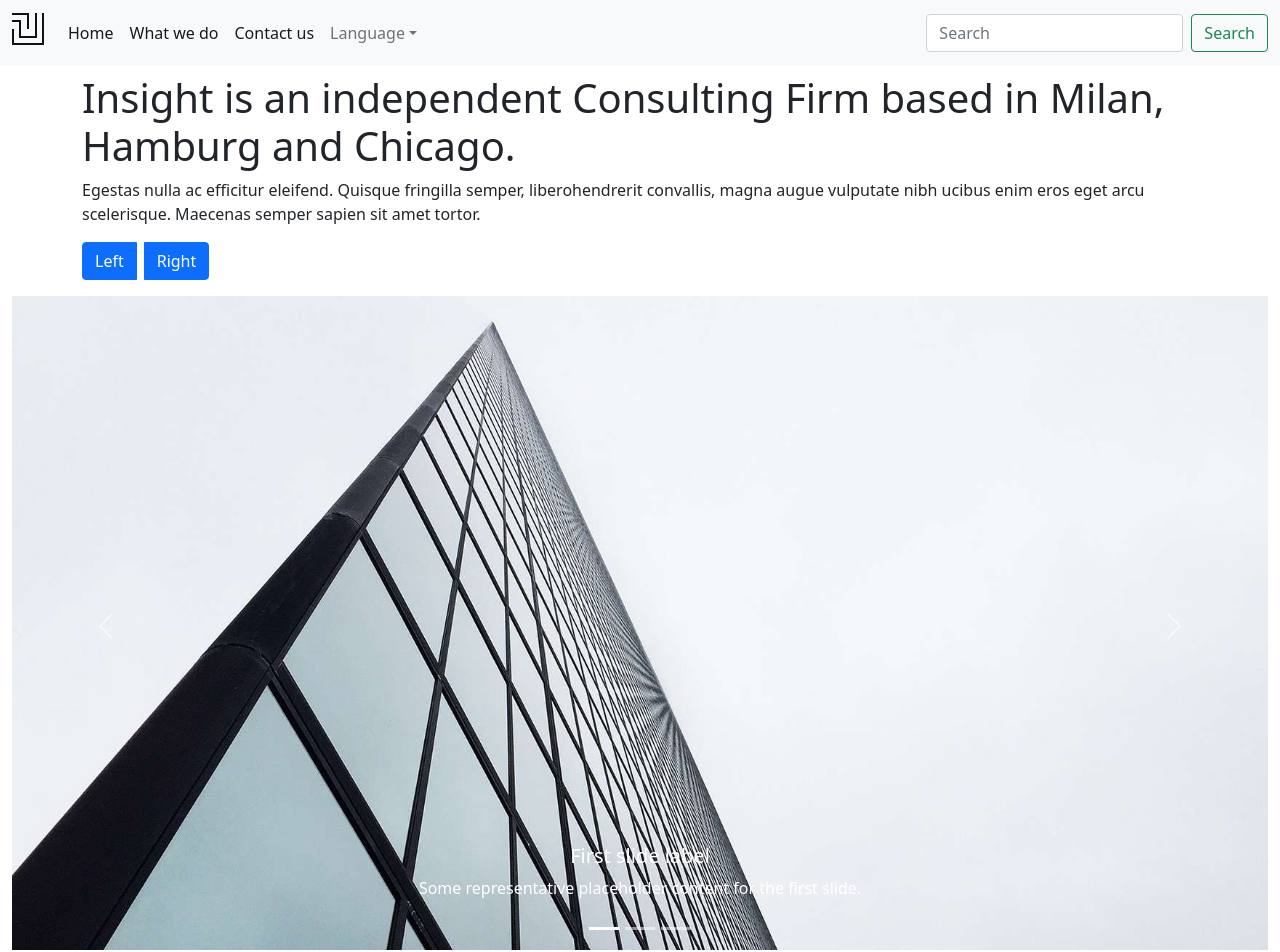
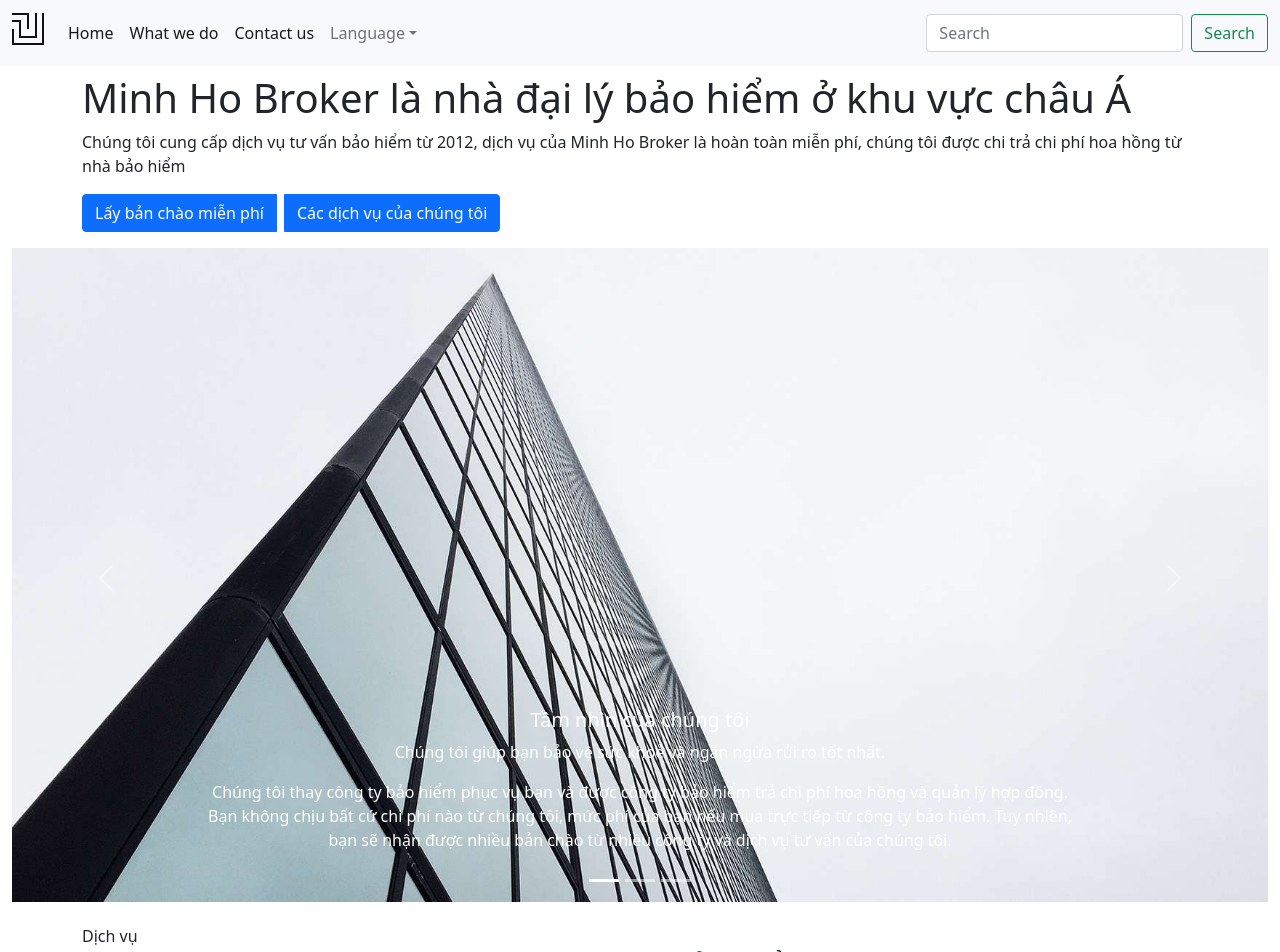
Before and after one commit to toanvan273/my-profile, a Next.js app: page / in a window 1280 px wide. Shown: the top 952 px of the page. Built offline with nearby package versions, Linux system fonts and the light colour scheme.

Commit message:
homal Label

```diff
--- a/components/layout.js
+++ b/components/layout.js
@@ -1,17 +1,20 @@
-import Header from './header'
-import Footer from './footer'
-import Head from 'next/head'
+import Header from "./header";
+import Footer from "./footer";
+import Head from "next/head";
 export default function Layout({ children }) {
     return (
         <>
             <Head>
                 <title>My page title</title>
-        <meta name="viewport" content="initial-scale=1.0, width=device-width" />
-        <script src="https://maps.googleapis.com/maps/api/js?key=YOUR_KEY&callback=myMap"></script>
+                <meta
+                    name="viewport"
+                    content="initial-scale=1.0, width=device-width"
+                />
+                {/* <script src="https://maps.googleapis.com/maps/api/js?key=YOUR_KEY&callback=myMap"></script> */}
             </Head>
             <Header />
             <main>{children}</main>
             <Footer />
         </>
-  )
+    );
 }
--- a/labels/HomeLabel.js
+++ b/labels/HomeLabel.js
@@ -1,4 +1,6 @@
-export const homeLabel = (lang) => {};
+export const homeLabel = (lang) => {
+    return keyMap[lang];
+};
 
 const keyMap = {
     en: {
--- a/next.config.js
+++ b/next.config.js
@@ -1,7 +1,7 @@
 module.exports = {
-  reactStrictMode: true,
-  i18n: {
-    locales: ['vi','en', 'jp'],
-    defaultLocale: 'vi',
-  },
-}
+    reactStrictMode: true,
+    i18n: {
+        locales: ["vi", "en"],
+        defaultLocale: "vi"
+    }
+};
--- a/package.json
+++ b/package.json
@@ -17,6 +17,7 @@
     "styled-components": "^5.3.0"
   },
   "devDependencies": {
+    "babel-plugin-styled-components": "^1.13.2",
     "eslint": "7.31.0",
     "eslint-config-next": "11.0.1"
   }
--- /dev/null
+++ b/pages/_document.js
@@ -0,0 +1,35 @@
+import Document, { Head, Main, NextScript } from "next/document";
+import { ServerStyleSheet } from "styled-components";
+
+export default class MyDocument extends Document {
+    static getInitialProps({ renderPage }) {
+        // Step 1: Tạo một instance của ServerStykeSheet
+        const sheet = new ServerStyleSheet();
+
+        // Step 2: Nhận các styles từ component Page
+        const page = renderPage(
+            (App) => (props) => sheet.collectStyles(<App {...props} />)
+        );
+
+        // Step 3:Trình bày các css ra một thẻ <style />
+        const styleTags = sheet.getStyleElement();
+
+        return { ...page, styleTags };
+    }
+
+    render() {
+        return (
+            <html>
+                <Head>
+                    <title>My page</title>
+                    {/* Step 5: import thẻ style vào head của html server trả về  */}
+                    {this.props.styleTags}
+                </Head>
+                <body>
+                    <Main />
+                    <NextScript />
+                </body>
+            </html>
+        );
+    }
+}
--- a/pages/index.js
+++ b/pages/index.js
@@ -12,6 +12,9 @@
 
 import bgwrap1 from "../statics/img/bgwrap-1.png";
 import bgwrap2 from "../statics/img/bgwrap-2.png";
+import { homeLabel } from "../labels/HomeLabel";
+
+import { useRouter } from "next/dist/client/router";
 
 const Bound = styled.div`
     .session-5 {
@@ -22,7 +25,10 @@
         }
     }
 `;
-export default function Home() {
+export default function Home(props) {
+    const router = useRouter();
+    const { locale } = router;
+    console.log(homeLabel(locale));
     return (
         <Bound>
             <Head>
@@ -35,27 +41,19 @@
             </Head>
             <div className="session-1 mt-2">
                 <div className="container">
-                    <h1>
-                        Insight is an independent Consulting Firm based in
-                        Milan, Hamburg and Chicago.
-                    </h1>
-                    <p>
-                        Egestas nulla ac efficitur eleifend. Quisque fringilla
-                        semper, liberohendrerit convallis, magna augue vulputate
-                        nibh ucibus enim eros eget arcu scelerisque. Maecenas
-                        semper sapien sit amet tortor.
-                    </p>
+                    <h1>{homeLabel(locale).Introduce.title}</h1>
+                    <p>{homeLabel(locale).Introduce.content}</p>
                     <div
                         className="btn-group gap-2"
                         role="group"
                         aria-label="Basic example"
                     >
                         <button type="button" className="btn btn-primary">
-                            Left
+                            {homeLabel(locale).Introduce.btnBook}
                         </button>
 
-                        <button type="button" class="btn btn-primary">
-                            Right
+                        <button type="button" className="btn btn-primary">
+                            {homeLabel(locale).Introduce.btnExplore}
                         </button>
                     </div>
                 </div>
@@ -65,15 +63,15 @@
                 <div className="container-fluid">
                     <div
                         id="carouselExampleCaptions"
-                        class="carousel slide"
+                        className="carousel slide"
                         data-bs-ride="carousel"
                     >
-                        <div class="carousel-indicators">
+                        <div className="carousel-indicators">
                             <button
                                 type="button"
                                 data-bs-target="#carouselExampleCaptions"
                                 data-bs-slide-to="0"
-                                class="active"
+                                className="active"
                                 aria-current="true"
                                 aria-label="Slide 1"
                             ></button>
@@ -98,11 +96,9 @@
                                     className="d-block w-100"
                                 />
                                 <div className="carousel-caption d-none d-md-block">
-                                    <h5>First slide label</h5>
-                                    <p>
-                                        Some representative placeholder content
-                                        for the first slide.
-                                    </p>
+                                    <h5>{homeLabel(locale).Slide1.title}</h5>
+                                    <p>{homeLabel(locale).Slide1.p_1}</p>
+                                    <p>{homeLabel(locale).Slide1.p_2}</p>
                                 </div>
                             </div>
                             <div className="carousel-item">
@@ -113,11 +109,9 @@
                                 />
 
                                 <div className="carousel-caption d-none d-md-block">
-                                    <h5>Second slide label</h5>
-                                    <p>
-                                        Some representative placeholder content
-                                        for the second slide.
-                                    </p>
+                                    <h5>{homeLabel(locale).Slide2.title}</h5>
+                                    <p>{homeLabel(locale).Slide2.p_1}</p>
+                                    <p>{homeLabel(locale).Slide2.p_2}</p>
                                 </div>
                             </div>
                             <div className="carousel-item">
@@ -128,11 +122,9 @@
                                 />
 
                                 <div className="carousel-caption d-none d-md-block">
-                                    <h5>Third slide label</h5>
-                                    <p>
-                                        Some representative placeholder content
-                                        for the third slide.
-                                    </p>
+                                    <h5>{homeLabel(locale).Slide3.title}</h5>
+                                    <p>{homeLabel(locale).Slide3.p_1}</p>
+                                    <p>{homeLabel(locale).Slide3.p_2}</p>
                                 </div>
                             </div>
                         </div>
@@ -168,12 +160,9 @@
                 <div className="container">
                     <div className="title-wrap">
                         <div className="sub-heading">
-                            <span>OUR SERVICES.</span>
+                            <span>{homeLabel(locale).OurService.title}</span>
                         </div>
-                        <h2>
-                            15+ years of experience in Financial Services &
-                            Business.
-                        </h2>
+                        <h2>{homeLabel(locale).OurService.content}</h2>
                     </div>
                 </div>
             </div>
@@ -252,9 +241,9 @@
                             />
                         </div>
                         <div className="col-sm-12 col-xs-12 col-md-6 p-0">
-                            <div class="features-content">
-                                <div class="module-title-wrap">
-                                    <div class="sub-heading text-light">
+                            <div className="features-content">
+                                <div className="module-title-wrap">
+                                    <div className="sub-heading text-light">
                                         <span>Our Philosophy.</span>
                                     </div>
                                     <h2>
@@ -270,10 +259,10 @@
                                     gravida, ultricies laoreet porttitor.{" "}
                                 </p>
 
-                                <div class="features-action">
+                                <div className="features-action">
                                     <a href="#" title="Purchase Insight Now">
                                         Purchase Insight Now
-                                        <span class="ion-android-arrow-forward"></span>
+                                        <span className="ion-android-arrow-forward"></span>
                                     </a>
                                     ––
                                 </div>
@@ -283,9 +272,9 @@
 
                     <div className="row">
                         <div className="col-sm-12 col-xs-12 col-md-6 p-0">
-                            <div class="features-content">
-                                <div class="module-title-wrap">
-                                    <div class="sub-heading text-light">
+                            <div className="features-content">
+                                <div className="module-title-wrap">
+                                    <div className="sub-heading text-light">
                                         <span>Our Philosophy.</span>
                                     </div>
                                     <h2>
@@ -301,10 +290,10 @@
                                     gravida, ultricies laoreet porttitor.{" "}
                                 </p>
 
-                                <div class="features-action">
+                                <div className="features-action">
                                     <a href="#" title="Purchase Insight Now">
                                         Purchase Insight Now
-                                        <span class="ion-android-arrow-forward"></span>
+                                        <span className="ion-android-arrow-forward"></span>
                                     </a>
                                     ––
                                 </div>
```
Also changed, not shown: components/header.js (+14 -26 lines), pages/contact-us.js (+13 -11 lines), 1 other file (tests, documents, lock files or other folders). Lines whose indentation alone changed are shown as unchanged.
